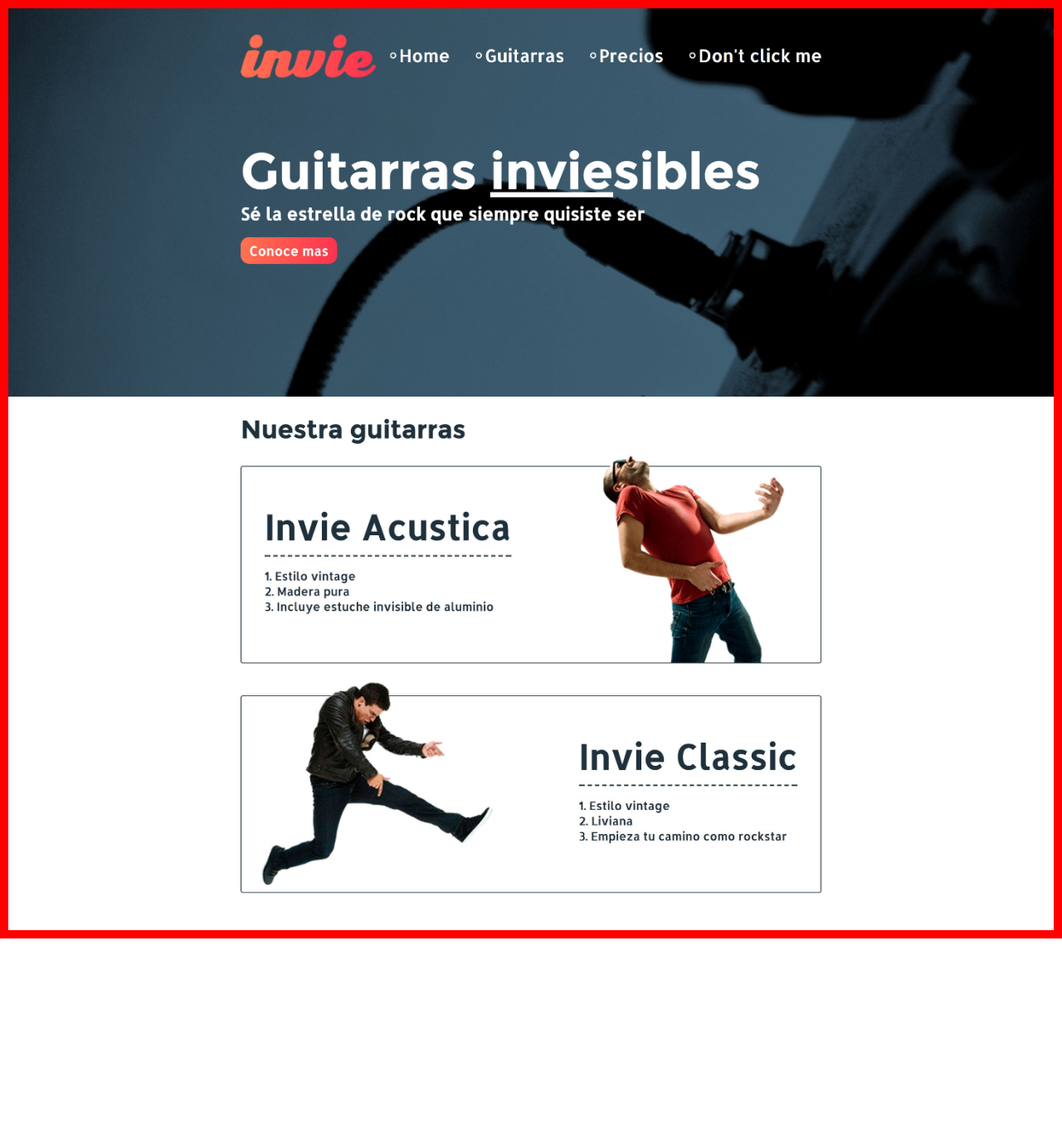
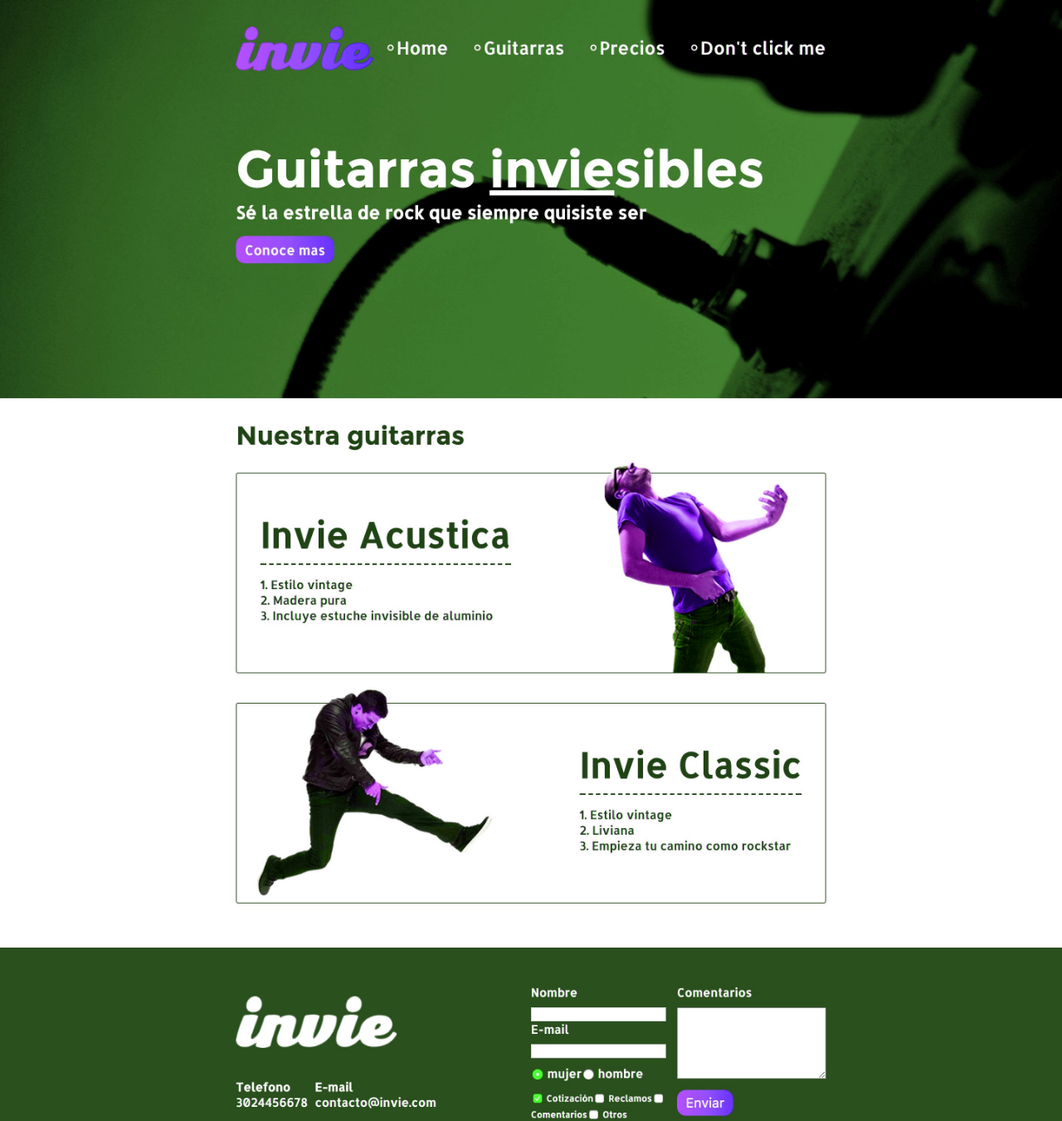
Before and after one commit to AngelP11/invie-github, a plain HTML site: page index.html in a window 1280 px wide. Shown: the whole page at 83% size. Before the commit the page ends 1131 px from the top, so only its background shows below. Drawn offline with Linux system fonts and the light colour scheme.

Commit message:
nueva version de invie - verde

```diff
--- a/index.html
+++ b/index.html
@@ -4,7 +4,6 @@
         <style>
             body {
                 margin: 0;
-                border: 10px solid red;
             }
             img {
                 max-width: 100%;
@@ -13,10 +12,6 @@
         </style>
     </head>
     <body>
-        <img src="header.jpg" alt="Header">
-        <img src="hero.jpg" alt="Hero">
-        <img src="acustica.jpg" alt="Acustica">
-        <img src="clasica.jpg" alt="Clasica">
-        <img src="" alt="">
+        <img src="nueva-version.jpg" alt="">
     </body>
 </html>
```
Also changed, not shown: nueva-version.jpg (added).
